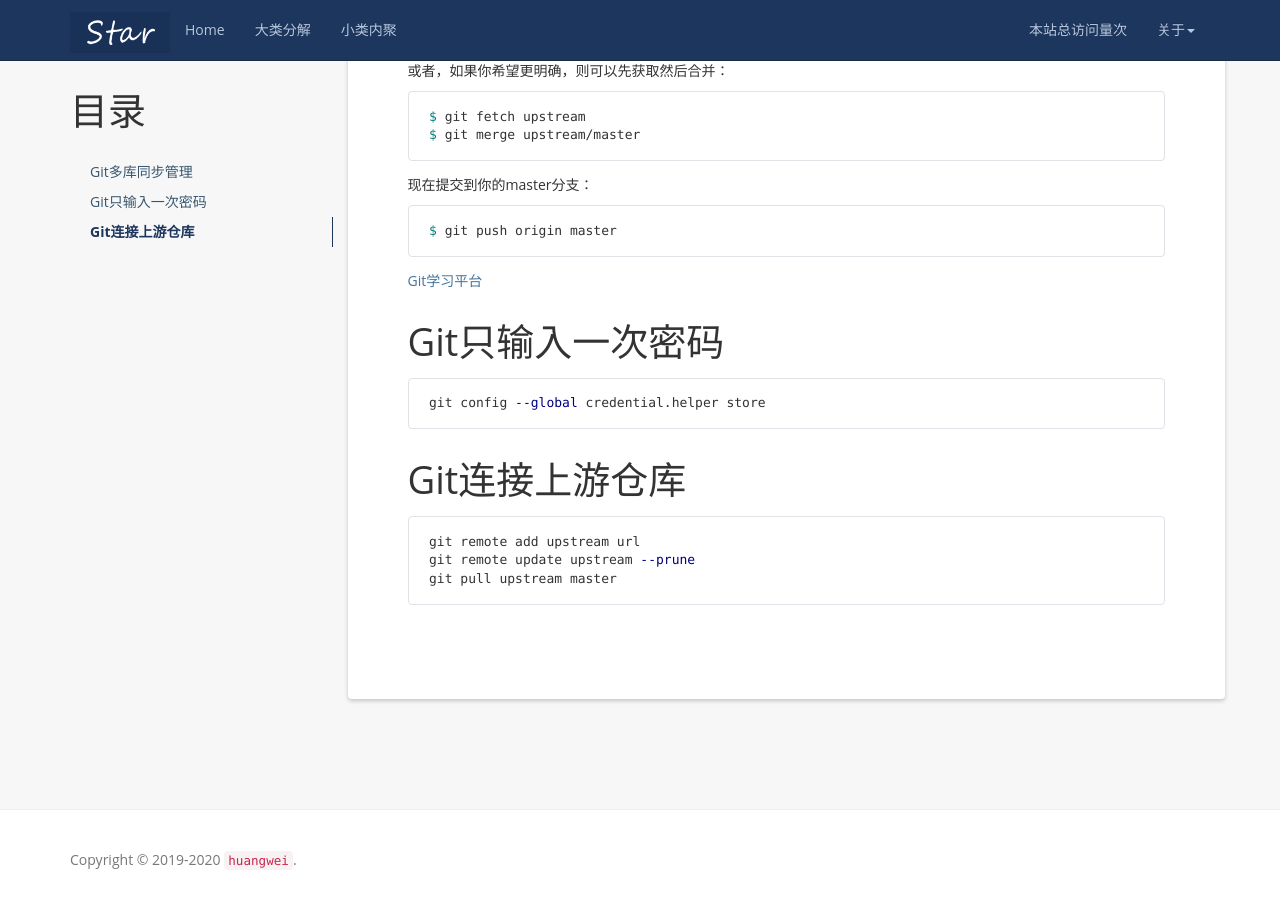
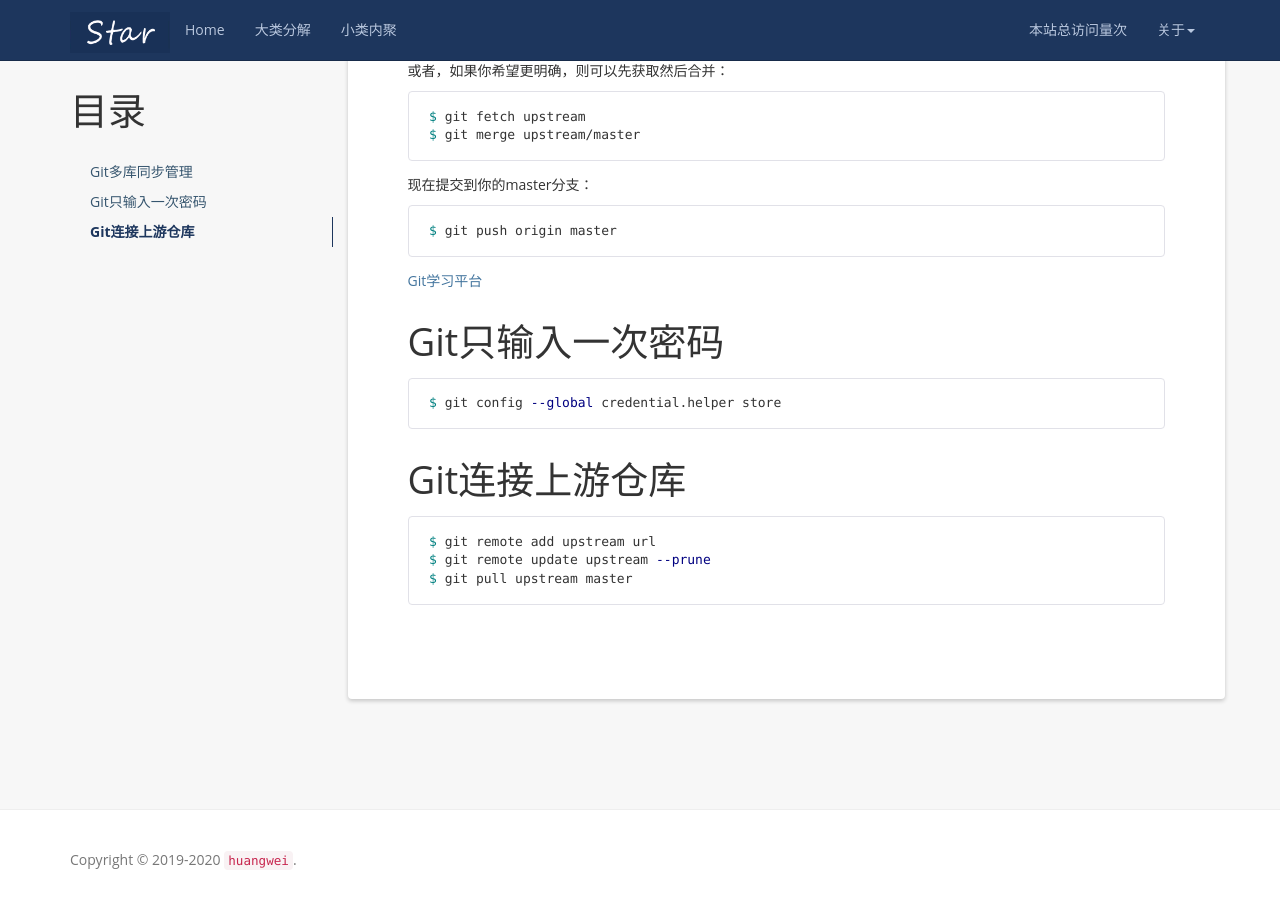
Before and after one commit to mayunmeiyouming/blog, a Jekyll site: the page built from _posts/2020-02-16-Git.md, in a window 1280 px wide and 900 px high, scrolled down 2222 px. Built offline with Jekyll 4.4.1, drawn with Linux system fonts in a browser that asks for light colours; nearby versions of some CDN libraries; a script that is not in the unit is left out; comment, search, counter and statistics services are not loaded.

````diff
--- a/_posts/2020-02-16-Git.md
+++ b/_posts/2020-02-16-Git.md
@@ -132,13 +132,13 @@
 # Git只输入一次密码
 
 ```bash
-git config --global credential.helper store
+$ git config --global credential.helper store
 ```
 
 # Git连接上游仓库
 
 ```bash
-git remote add upstream url
-git remote update upstream --prune
-git pull upstream master
+$ git remote add upstream url
+$ git remote update upstream --prune
+$ git pull upstream master
 ```
````
Also changed, not shown: _posts/2020-08-24-Twirp.md (+1 -1 lines), _posts/2020-08-25-graphql.md (added, +45 -0 lines).
